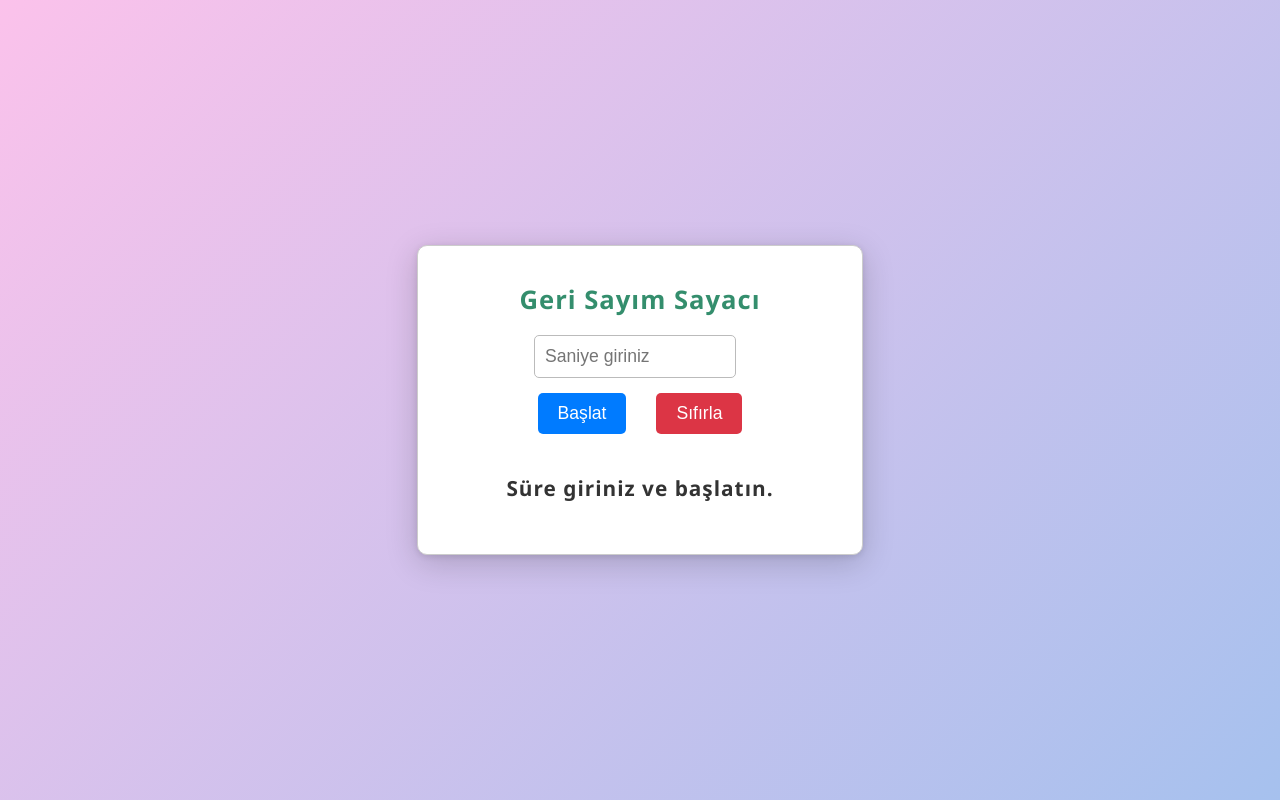
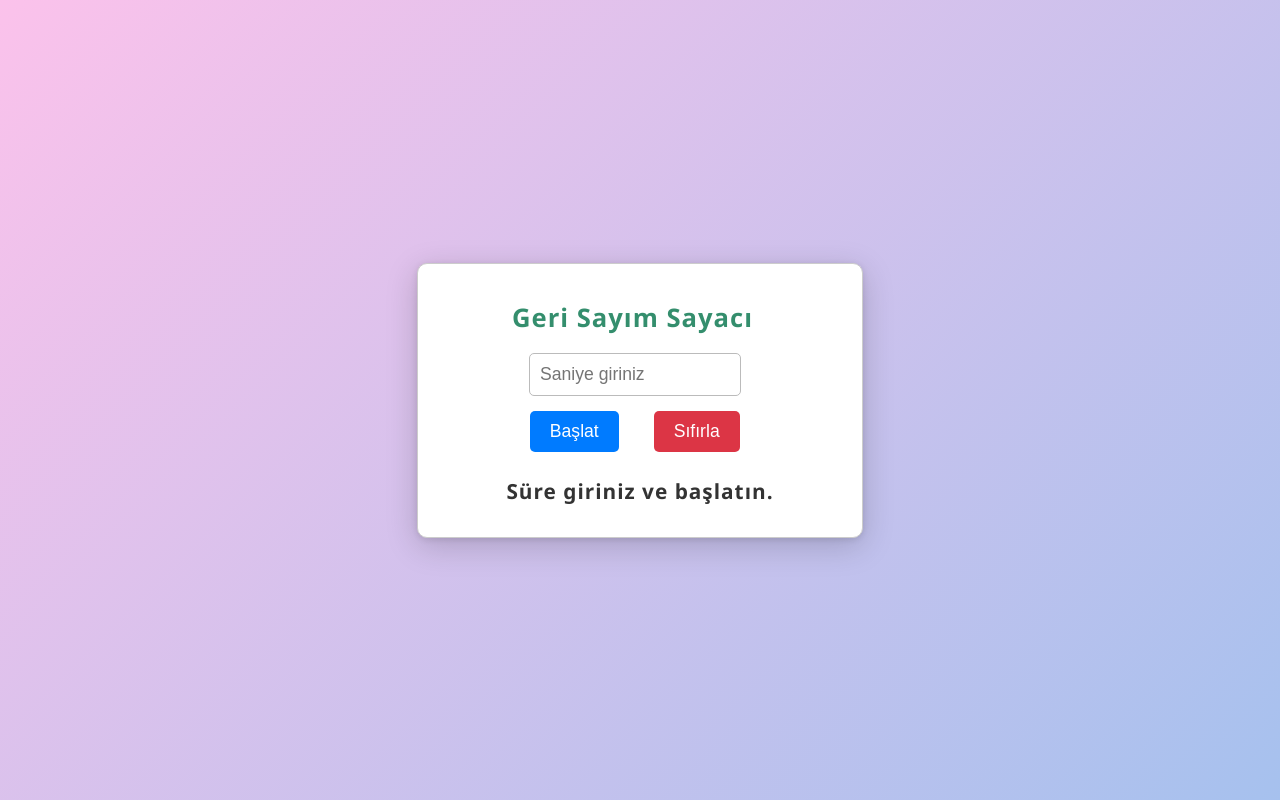
Before and after one commit to yalcinyagizkorkmaz/CODECRAFT, a plain HTML site: page Geri-Sayim-Araci-Odevi/count.html in a window 1280 px wide. Drawn offline with Linux system fonts and the light colour scheme.

Commit message:
last-commit

```diff
--- a/Geri-Sayim-Araci-Odevi/count.css
+++ b/Geri-Sayim-Araci-Odevi/count.css
@@ -14,7 +14,7 @@ input[type="number"] {
     font-size: 1.1em;
     border: 1px solid #bbb;
     border-radius: 5px;
-    width: 180px;
+    width: 190px;
     margin-bottom: 15px;
     margin-right: 10px;
     outline: none;
@@ -29,7 +29,9 @@ input[type="number"]:focus {
     display: flex;
     flex-direction: row;
     justify-content: center;
-    margin-bottom: 15px;
+    margin-bottom: 25px;
+    margin-left: -9px;
+    width: 100%;
 }
 
 #start {
@@ -40,6 +42,7 @@ input[type="number"]:focus {
     background: #007bff;
     color: white;
     margin-right: 15px;
+    margin-left: -1.5px;
     cursor: pointer;
     transition: background 0.2s;
 }
@@ -53,7 +56,7 @@ input[type="number"]:focus {
     font-size: 1.1em;
     border: none;
     border-radius: 5px;
-    margin-left: 15px;
+    margin-left: 20px;
     background: #dc3545;
     color: white;
     cursor: pointer;
@@ -101,4 +104,5 @@ input[type="number"]:focus {
     font-weight: 600;
     letter-spacing: 1px;
     text-align: center;
+    margin-left: -15px;
 }
--- a/Geri-Sayim-Araci-Odevi/count.html
+++ b/Geri-Sayim-Araci-Odevi/count.html
@@ -9,13 +9,17 @@
 
 <body>
     <div class="card">
-        <h2>Geri Sayım Sayacı</h2>
-        <input type="number" id="time" placeholder="Saniye giriniz" min="1">
+        <h2 class="card-title">Geri Sayım Sayacı</h2>
+        <div class="input-group">
+            <input type="number" id="time" placeholder="Saniye giriniz" min="1">
+        </div>
         <div class="button-group">
             <button id="start">Başlat</button>
             <button id="reset">Sıfırla</button>
         </div>
-        <p id="countdown">Süre giriniz ve başlatın.</p>
+        <div class="countdown-group">
+            <strong id="countdown">Süre giriniz ve başlatın.</strong>
+        </div>
     </div>
     <script src="count.js"></script>
 </body>
```
